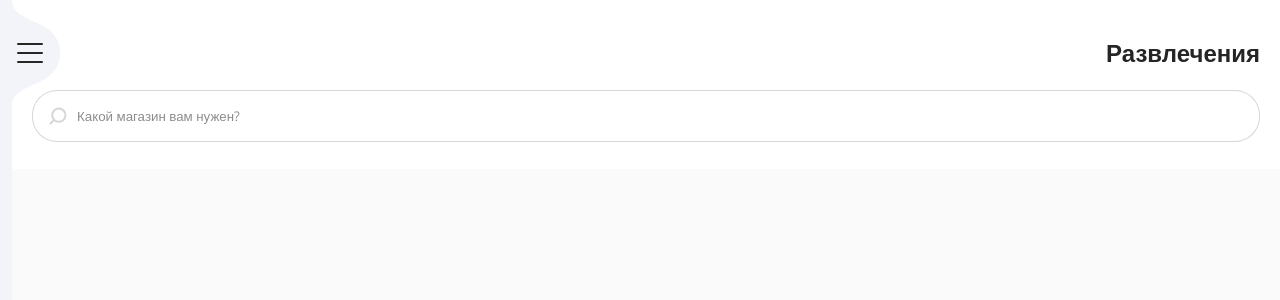
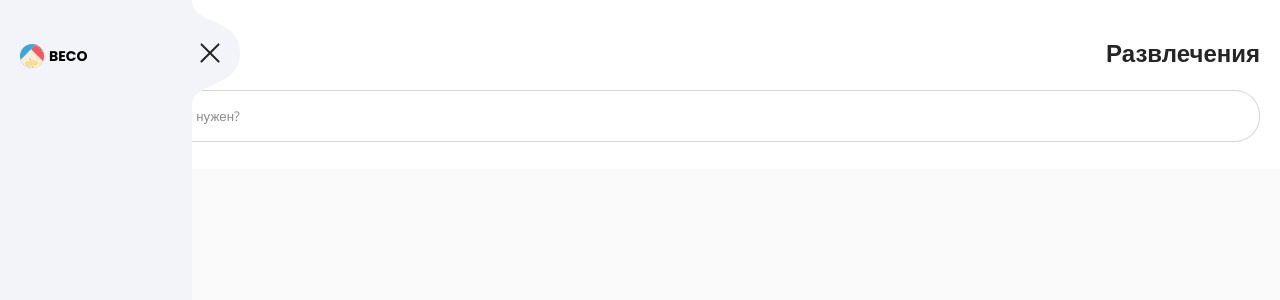
Before and after one commit to madjack99/Fully-responsive-web-store, a React (Create React App) app: page / in a window 1280 px wide. Shown: the top 300 px of the page. Built offline with nearby package versions, Linux system fonts and the light colour scheme.

Commit message:
feat: add logo and title

```diff
--- a/public/index.html
+++ b/public/index.html
@@ -15,6 +15,10 @@
       href="https://fonts.googleapis.com/css2?family=Open+Sans:wght@400;600&display=swap"
       rel="stylesheet"
     />
+    <link
+      href="https://fonts.googleapis.com/css2?family=Poppins:wght@700&display=swap"
+      rel="stylesheet"
+    />
   </head>
   <body>
     <div id="root"></div>
--- a/src/components/layout/header/Header.js
+++ b/src/components/layout/header/Header.js
@@ -6,7 +6,7 @@ import search from './search.svg';
 const Header = () => {
   return (
     <header className='Header'>
-      <h1 className='Header-title'>Развлечения</h1>
+      <h2 className='Header-title'>Развлечения</h2>
       <form className='ShopSearch'>
         <img src={search} className='ShopSearch-image' alt='search shop' />
         <input
--- a/src/components/layout/sideNav/SideNav.js
+++ b/src/components/layout/sideNav/SideNav.js
@@ -2,11 +2,12 @@ import React, { useState } from 'react';
 
 import burgerMenu from './icons/burger-menu.svg';
 import menuExit from './icons/menu-exit.svg';
+import logo from './icons/logo.svg';
 
 import './style.css';
 
 const SideNav = () => {
-  const [isNavOpen, setIsNavOpen] = useState(false);
+  const [isNavOpen, setIsNavOpen] = useState(true);
   const NavOpenOrCloseIcon = isNavOpen ? menuExit : burgerMenu;
 
   return (
@@ -21,6 +22,10 @@ const SideNav = () => {
           onClick={() => setIsNavOpen(!isNavOpen)}
         />
       </div>
+      <div className='LogoContent'>
+        <img src={logo} alt='logo' />
+        <h1 className='LogoContent-title'>BECO</h1>
+      </div>
     </div>
   );
 };
--- a/src/components/layout/sideNav/style.css
+++ b/src/components/layout/sideNav/style.css
@@ -25,5 +25,16 @@
   background: url('./icons/mobile-union.svg');
 }
 
-.SideNav-menuIcon {
+.LogoContent {
+  display: flex;
+  align-items: center;
+  height: 111px;
+  padding: 0 0 0 20px;
 }
+
+.LogoContent-title {
+  padding: 0 0 0 5px;
+  font-size: 14px;
+  font-weight: 500;
+  font-family: 'Poppins', sans-serif;
+}
```
Also changed, not shown: src/components/layout/sideNav/icons/logo.svg (added).
